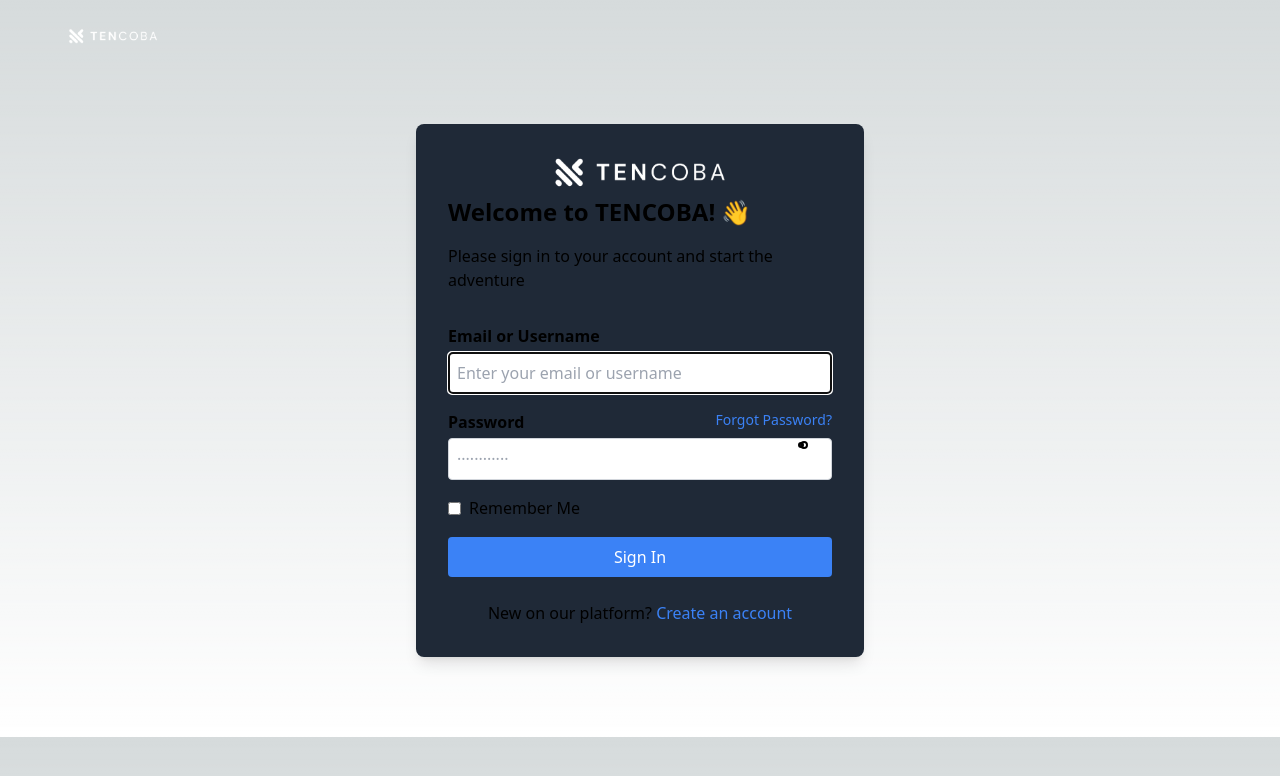
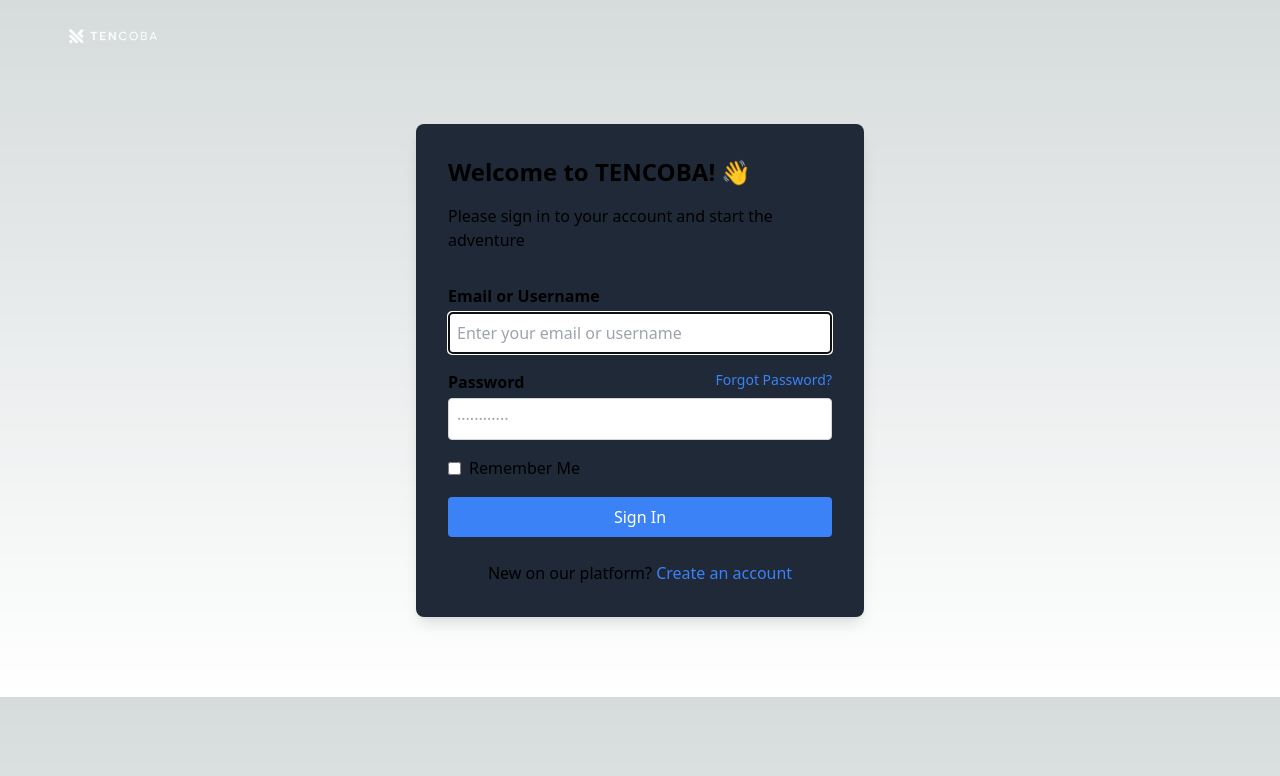
Before and after one commit to johnson419/Tencoba, a Next.js app: page /Login in a window 1280 px wide. Shown: the top 776 px of the page. Built offline with nearby package versions, Linux system fonts and the light colour scheme.

Commit message:
Modified Login

```diff
--- a/pages/ForgotPassword.js
+++ b/pages/ForgotPassword.js
@@ -11,12 +11,12 @@
           <div className="w-full max-w-md">
             <div className="bg-gray-800 rounded-lg shadow-lg p-8">
               <div className="text-center">
-                <Link
+                {/* <Link
                   href="/"
                   className="flex items-center justify-center mb-2"
                 >
                   <img src="/logo.png" alt="logo" className="h-8" />
-                </Link>
+                </Link> */}
               </div>
               <h4 className="text-2xl font-semibold mb-4">
                 Forgot Password? 🔒
--- a/pages/Login.js
+++ b/pages/Login.js
@@ -11,13 +11,13 @@
           <div className="w-full max-w-md">
             <div className="bg-gray-800 rounded-lg shadow-lg p-8">
               <div className="text-center">
-                <Link
+                {/* <Link
                   href="/"
                   passHref
                   className="flex items-center justify-center mb-2"
                 >
                   <img src="/logo.png" alt="logo" className="h-8" />
-                </Link>
+                </Link> */}
               </div>
               <h4 className="text-2xl font-semibold mb-4">
                 Welcome to TENCOBA! 👋
@@ -60,28 +60,6 @@
                       placeholder="&#xb7;&#xb7;&#xb7;&#xb7;&#xb7;&#xb7;&#xb7;&#xb7;&#xb7;&#xb7;&#xb7;&#xb7;"
                       className="w-full p-2 border border-gray-300 rounded"
                     />
-                    <span className="absolute top-1/2 right-4 -translate-y-1/2 cursor-pointer">
-                      <svg
-                        xmlns="http://www.w3.org/2000/svg"
-                        className="h-6 w-6"
-                        fill="none"
-                        viewBox="0 0 24 24"
-                        stroke="currentColor"
-                      >
-                        <path
-                          strokeLinecap="round"
-                          strokeLinejoin="round"
-                          strokeWidth={2}
-                          d="M15 12a3 3 0 11-6 0 3 3 0 016 0z"
-                        />
-                        <path
-                          strokeLinecap="round"
-                          strokeLinejoin="round"
-                          strokeWidth={2}
-                          d="M7 12a2 2 0 114 0 2 2 0 01-4 0z"
-                        />
-                      </svg>
-                    </span>
                   </div>
                 </div>
                 <div className="mb-4">
@@ -99,6 +77,7 @@
                 </div>
                 <button
                   type="submit"
+                  href="/Dashboard"
                   className="w-full bg-blue-500 text-white py-2 rounded hover:bg-blue-600 transition duration-200"
                 >
                   Sign In
--- a/pages/Register.js
+++ b/pages/Register.js
@@ -11,12 +11,12 @@
           <div className="w-full max-w-md">
             <div className="bg-gray-800 rounded-lg shadow-lg p-8">
               <div className="text-center">
-                <Link
+                {/* <Link
                   href="/"
                   className="flex items-center justify-center mb-2"
                 >
                   <img src="/logo.png" alt="logo" className="h-8" />
-                </Link>
+                </Link> */}
               </div>
               <h4 className="text-2xl font-semibold mb-4">
                 Create an Account 👋
```
